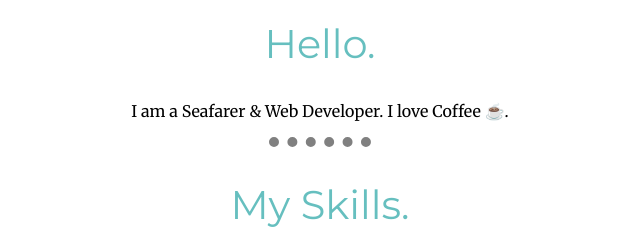
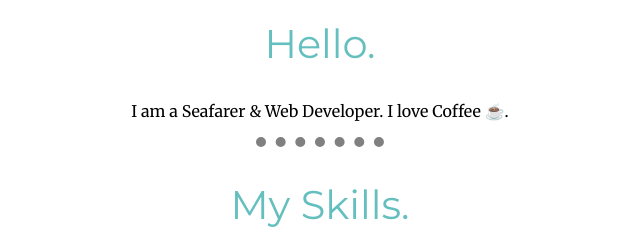
Before and after one commit to Akramsyed31/Akram, a plain HTML site: page index.html in a window 1280 px wide. Shown: the part 900-1140 px from the top of the page, 320-960 px from the left. Drawn offline with Linux system fonts and the light colour scheme.

Commit message:
Update style.css

```diff
--- a/css/style.css
+++ b/css/style.css
@@ -6,7 +6,7 @@ body {
 
 hr {
   border-style: dotted none none none;
-  width: 8%;
+  width: 10%;
   border-width: 10px;
   color: grey;
   margin: auto;
```
